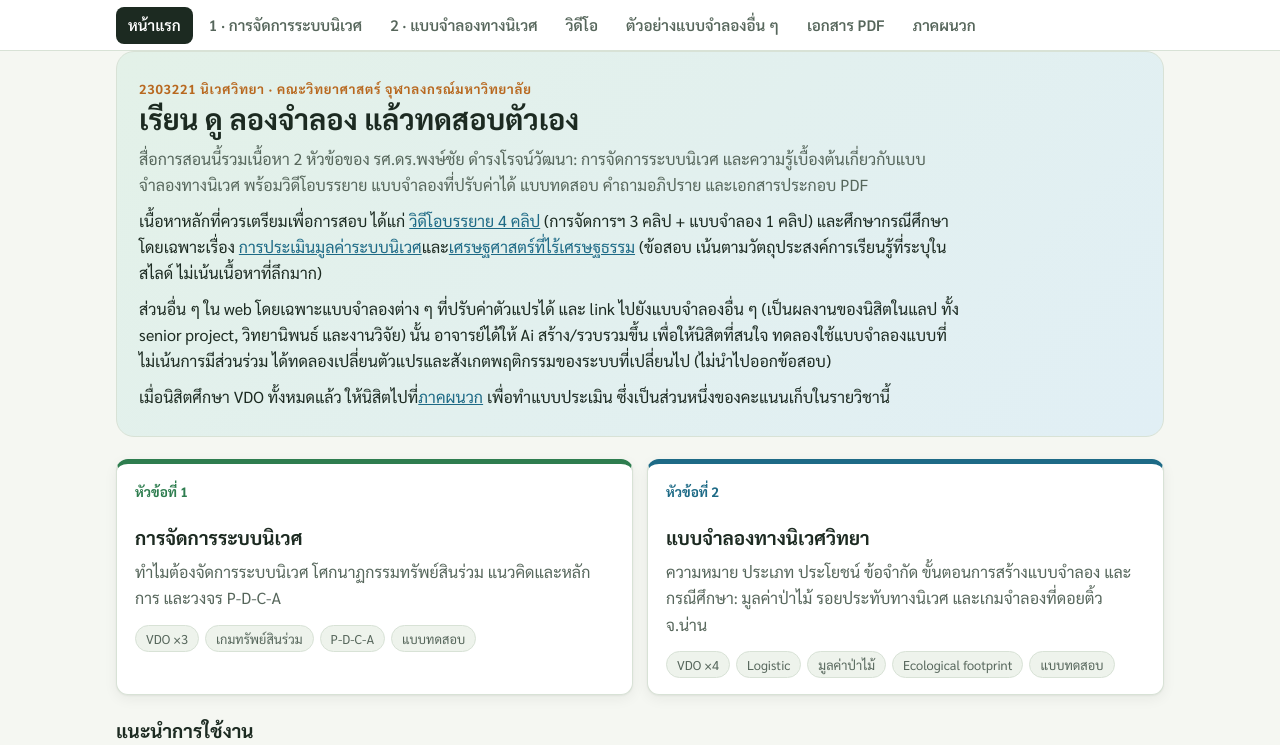
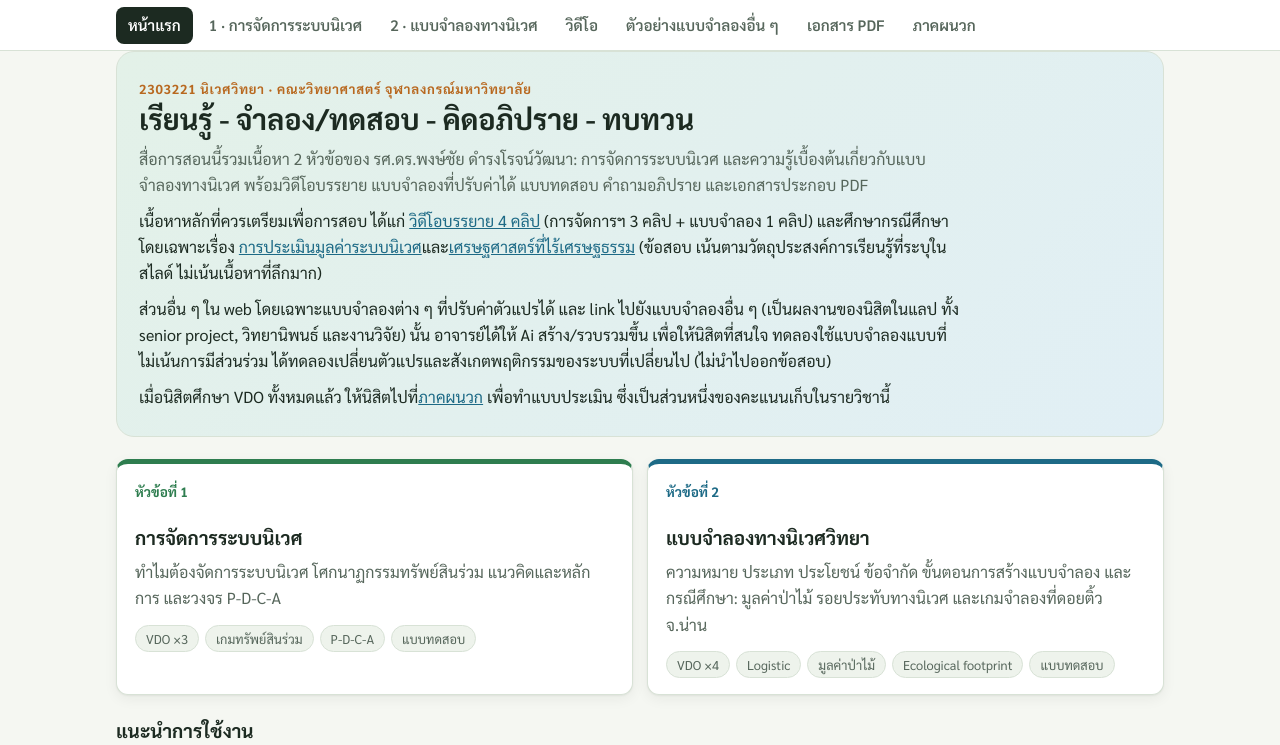
Before and after one commit to tenrm/ecology-2303221, a plain HTML site: page index.html in a window 1280 px wide. Shown: the part 55-800 px from the top of the page. Drawn offline with Linux system fonts and the light colour scheme.

Commit message:
Publish index.html

```diff
--- a/index.html
+++ b/index.html
@@ -266,7 +266,7 @@ footer{border-top:1px solid var(--line);padding:18px 0 30px;color:var(--muted);f
 <section class="page" id="p-home">
   <div class="hero">
     <div class="kicker"><span class="th">2303221 นิเวศวิทยา · คณะวิทยาศาสตร์ จุฬาลงกรณ์มหาวิทยาลัย</span><span class="en">2303221 Ecology · Faculty of Science, Chulalongkorn University</span></div>
-    <h1><span class="th">เรียน ดู ลองจำลอง แล้วทดสอบตัวเอง</span><span class="en">Learn, watch, run the models, then test yourself</span></h1>
+    <h1><span class="th">เรียนรู้ - จำลอง/ทดสอบ - คิดอภิปราย - ทบทวน</span><span class="en">Learn - Simulate/Test - Discuss - Review</span></h1>
     <div class="th intro">
       <p>สื่อการสอนนี้รวมเนื้อหา 2 หัวข้อของ รศ.ดร.พงษ์ชัย ดำรงโรจน์วัฒนา: การจัดการระบบนิเวศ และความรู้เบื้องต้นเกี่ยวกับแบบจำลองทางนิเวศ พร้อมวิดีโอบรรยาย แบบจำลองที่ปรับค่าได้ แบบทดสอบ คำถามอภิปราย และเอกสารประกอบ PDF</p>
       <p>เนื้อหาหลักที่ควรเตรียมเพื่อการสอบ ได้แก่ <a href="#videos">วิดีโอบรรยาย 4 คลิป</a> (การจัดการฯ 3 คลิป + แบบจำลอง 1 คลิป) และศึกษากรณีศึกษา โดยเฉพาะเรื่อง <a href="#t2/forest">การประเมินมูลค่าระบบนิเวศ</a>และ<a href="pdf/Decharut2010_Economics_without_Economic_Justice.pdf" target="_blank" rel="noopener">เศรษฐศาสตร์ที่ไร้เศรษฐธรรม</a> (ข้อสอบ เน้นตามวัตถุประสงค์การเรียนรู้ที่ระบุในสไลด์ ไม่เน้นเนื้อหาที่ลึกมาก)</p>
```
